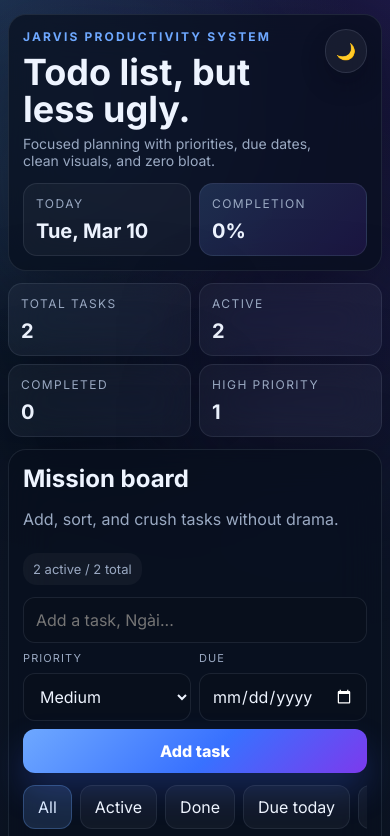
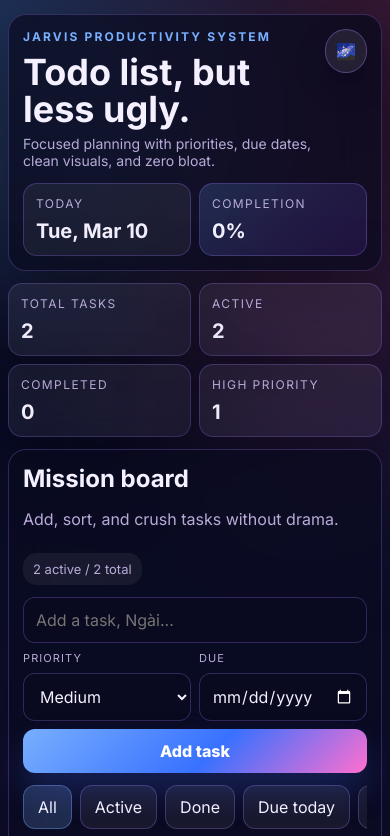
Before and after one commit to BinhNguyenIT/jarvis-todo-app, a website: page index.html in a window 390 px wide. Both pictures are taken after a click on the button "☀️". Shown: the top 836 px of the page. Drawn offline with Linux system fonts and the light colour scheme.

Commit message:
feat: add galaxy mood theme to todo app

```diff
--- a/app.js
+++ b/app.js
@@ -1,5 +1,6 @@
 const STORAGE_KEY = 'jarvis-todo-list-v2';
 const THEME_STORAGE_KEY = 'jarvis-theme-v1';
+const THEME_SEQUENCE = ['dark', 'light', 'galaxy'];
 
 const todoForm = document.getElementById('todoForm');
 const todoInput = document.getElementById('todoInput');
@@ -55,23 +56,35 @@ function getSystemTheme() {
 function getStoredTheme() {
   try {
     const saved = localStorage.getItem(THEME_STORAGE_KEY);
-    return saved === 'light' || saved === 'dark' ? saved : null;
+    return THEME_SEQUENCE.includes(saved) ? saved : null;
   } catch {
     return null;
   }
 }
 
 function setTheme(theme, persist) {
-  document.documentElement.setAttribute('data-theme', theme);
+  const nextTheme = THEME_SEQUENCE.includes(theme) ? theme : 'dark';
+  document.documentElement.setAttribute('data-theme', nextTheme);
   if (themeToggle) {
-    const isLight = theme === 'light';
-    themeToggle.querySelector('.theme-icon').textContent = isLight ? '☀️' : '🌙';
-    themeToggle.querySelector('.theme-label').textContent = isLight ? 'Light mode' : 'Dark mode';
-    themeToggle.setAttribute('aria-pressed', String(isLight));
+    const modes = {
+      dark: { icon: '🌙', label: 'Dark mood' },
+      light: { icon: '☀️', label: 'Light mood' },
+      galaxy: { icon: '🌌', label: 'Galaxy mood' },
+    };
+    const selected = modes[nextTheme];
+    themeToggle.querySelector('.theme-icon').textContent = selected.icon;
+    themeToggle.querySelector('.theme-label').textContent = selected.label;
+    themeToggle.setAttribute('aria-pressed', String(nextTheme !== 'dark'));
   }
   if (persist) {
-    localStorage.setItem(THEME_STORAGE_KEY, theme);
+    localStorage.setItem(THEME_STORAGE_KEY, nextTheme);
   }
+}
+
+function cycleTheme(currentTheme) {
+  const currentIndex = THEME_SEQUENCE.indexOf(currentTheme);
+  if (currentIndex === -1) return THEME_SEQUENCE[0];
+  return THEME_SEQUENCE[(currentIndex + 1) % THEME_SEQUENCE.length];
 }
 
 function initTheme() {
@@ -80,8 +93,8 @@ function initTheme() {
 
   if (themeToggle) {
     themeToggle.addEventListener('click', () => {
-      const current = document.documentElement.getAttribute('data-theme') === 'light' ? 'light' : 'dark';
-      setTheme(current === 'light' ? 'dark' : 'light', true);
+      const current = document.documentElement.getAttribute('data-theme');
+      setTheme(cycleTheme(current), true);
     });
   }
 
--- a/index.html
+++ b/index.html
@@ -11,7 +11,7 @@
         let theme = 'dark';
         try {
           const stored = localStorage.getItem(key);
-          if (stored === 'light' || stored === 'dark') {
+          if (stored === 'light' || stored === 'dark' || stored === 'galaxy') {
             theme = stored;
           } else if (window.matchMedia && window.matchMedia('(prefers-color-scheme: light)').matches) {
             theme = 'light';
--- a/styles.css
+++ b/styles.css
@@ -76,6 +76,44 @@
   --check-border: rgba(106, 125, 160, 0.45);
   --check-bg: rgba(237, 243, 255, 0.8);
   color-scheme: light;
+}
+
+:root[data-theme="galaxy"] {
+  --bg: #040510;
+  --bg-2: #0d1030;
+  --bg-end: #170a2e;
+  --radial-accent: rgba(86, 147, 255, 0.28);
+  --radial-accent-2: rgba(255, 102, 196, 0.2);
+  --panel: rgba(9, 10, 30, 0.72);
+  --panel-strong: rgba(13, 12, 38, 0.93);
+  --panel-border: rgba(164, 128, 255, 0.26);
+  --text: #f4f0ff;
+  --muted: #b8abd8;
+  --accent: #78afff;
+  --accent-2: #ff6fcf;
+  --surface-soft: rgba(255, 255, 255, 0.06);
+  --surface-strong: rgba(15, 10, 36, 0.88);
+  --surface-border: rgba(168, 131, 255, 0.28);
+  --surface-input: rgba(11, 10, 31, 0.86);
+  --focus-ring: rgba(120, 175, 255, 0.2);
+  --focus-border: rgba(120, 175, 255, 0.8);
+  --progress-bg: rgba(183, 143, 255, 0.24);
+  --filter-active-bg: rgba(120, 175, 255, 0.2);
+  --filter-active-color: #f4f0ff;
+  --filter-active-border: rgba(120, 175, 255, 0.36);
+  --item-completed: #af9dd2;
+  --danger: #ff9fc8;
+  --danger-soft: #ffc2db;
+  --edit-soft: #c6dfff;
+  --shadow: 0 24px 84px rgba(0, 0, 0, 0.45);
+  --orb-1: rgba(120, 175, 255, 0.4);
+  --orb-2: rgba(255, 111, 207, 0.32);
+  --toggle-bg: rgba(255, 255, 255, 0.08);
+  --toggle-border: rgba(168, 131, 255, 0.36);
+  --toggle-shadow: 0 12px 28px rgba(5, 3, 20, 0.4);
+  --check-border: rgba(180, 149, 255, 0.6);
+  --check-bg: rgba(255, 255, 255, 0.05);
+  color-scheme: dark;
 }
 
 * { box-sizing: border-box; }
```
Also changed, not shown: README.md.
